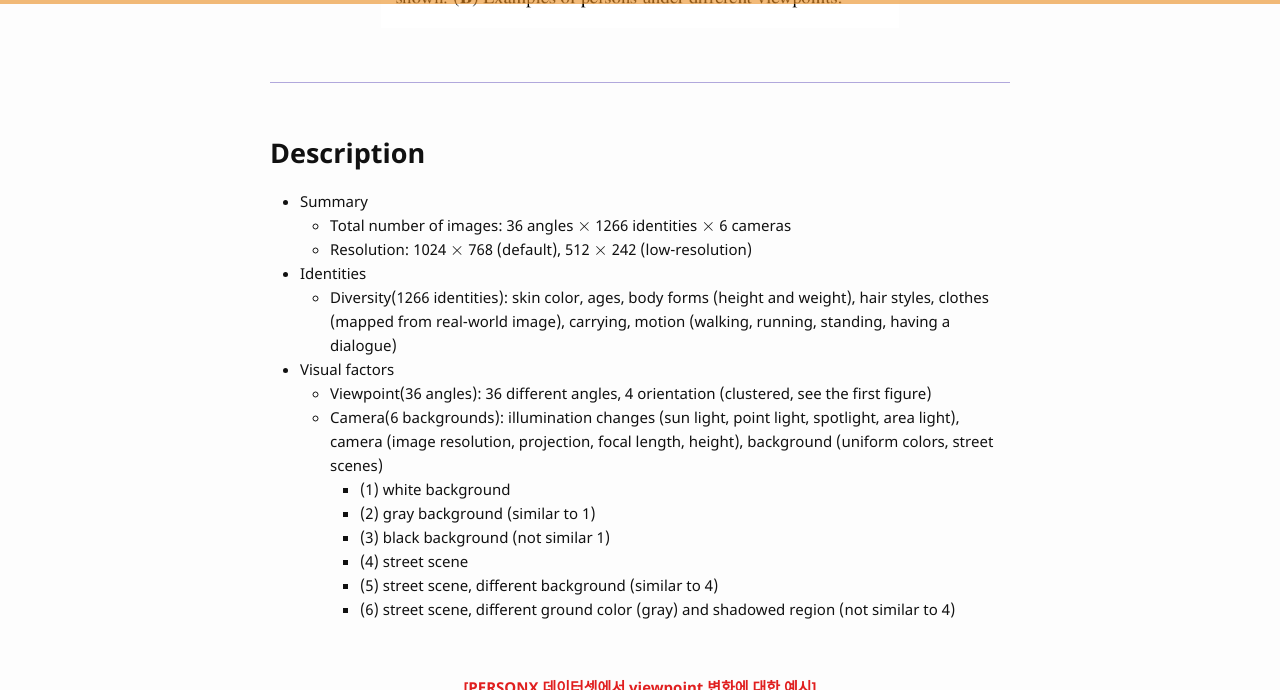
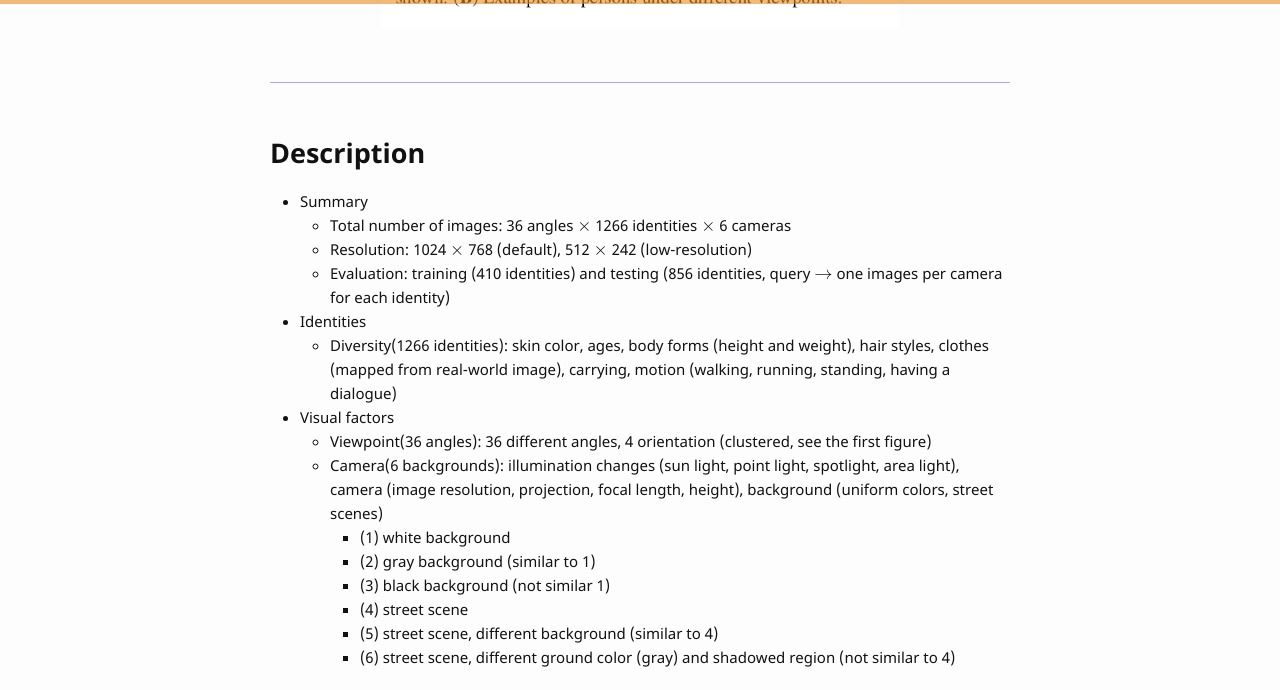
Before and after one commit to bismex/bismex.github.io, a Jekyll site: the page built from _posts/2019-07-08-PERSONX.md, in a window 1280 px wide and 900 px high, scrolled down 1458 px, cut to the strip 0-690 px from the top of the window. Built offline with Jekyll 4.4.1, drawn with Linux system fonts in a browser that asks for light colours; formulas are drawn with MathJax 3.

Commit message:
Update 2019-07-08-PERSONX.md

```diff
--- a/_posts/2019-07-08-PERSONX.md
+++ b/_posts/2019-07-08-PERSONX.md
@@ -46,6 +46,7 @@ tags: CV re-id
 - Summary
   - Total number of images: 36 angles $$\times$$ 1266 identities $$\times$$ 6 cameras
   - Resolution: 1024 $$\times$$ 768 (default), 512 $$\times$$ 242 (low-resolution)
+  - Evaluation: training (410 identities) and testing (856 identities, query $$\rightarrow$$ one images per camera for each identity)
 - Identities
   - Diversity(1266 identities): skin color, ages, body forms (height and weight), hair styles, clothes (mapped from real-world image), carrying, motion (walking, running, standing, having a dialogue)
 - Visual factors
```
